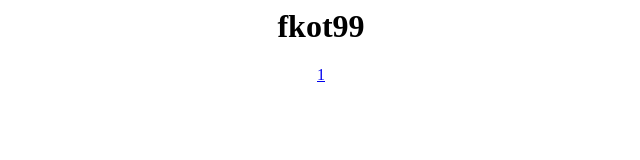
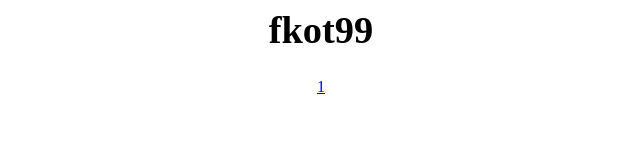
Before and after one commit to fkot99/fkot99.github.io, a plain HTML site: page index.html in a window 1280 px wide. Shown: the whole page, without its empty margins (319-959 px from the left). Drawn offline with Linux system fonts and the light colour scheme.

Commit message:
Update index.html

```diff
--- a/index.html
+++ b/index.html
@@ -4,7 +4,7 @@
     <title>fkot99</title>
   </head>
   <body>
-	  <h1 class="bluetext" size="100px"><center>fkot99</center></h1>
+	  <big><h1 class="bluetext"><center>fkot99</center></h1></big>
 	  <p><center><a href="https://www.vk.com/fkot99">1</a></center></p>
 	  <style
   </body>
```
